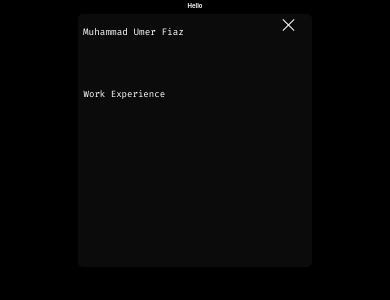
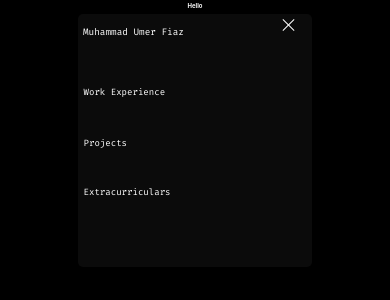
Before and after one commit to nopunindented/Portfolio-Umer, a React (Create React App) app in the folder portfolio/: page / in a window 390 px wide. Both pictures are taken after a click on the button 288 px from the left and 30 px from the top of the page. Shown: the top 300 px of the page. Built offline with nearby package versions, Linux system fonts and the light colour scheme.

Commit message:
"Finished hamburger-menu setup (without links)"

```diff
--- a/portfolio/src/components/GridHeader.tsx
+++ b/portfolio/src/components/GridHeader.tsx
@@ -52,6 +52,16 @@ const GridHeader: React.FC = () => {
                 >
                   Work Experience
                 </div>
+                <div
+                  className={`projects_navbar_hamburger ${isOpen ? "open" : ""}`}
+                >
+                  Projects
+                </div>
+                <div
+                  className={`extra_navbar_hamburger ${isOpen ? "open" : ""}`}
+                >
+                  Extracurriculars
+                </div>
               </>
             ) : null}
           </div>
--- a/portfolio/src/components/header.css
+++ b/portfolio/src/components/header.css
@@ -190,10 +190,32 @@
 .work_navbar_hamburger.open {
   position: relative;
   font-size: 97%;
-  top: 20%;
+  top: 19%;
   left: -4.4%;
   color: white;
   padding-left: 5px;
   padding-right: 5px;
   justify-self: start;
 }
+
+.projects_navbar_hamburger.open {
+  position: relative;
+  font-size: 97%;
+  top: 34.5%;
+  left: -4.4%;
+  color: white;
+  padding-left: 5px;
+  padding-right: 5px;
+  justify-self: start;
+}
+
+.extra_navbar_hamburger.open {
+  position: relative;
+  font-size: 97%;
+  top: 49%;
+  left: -4.4%;
+  color: white;
+  padding-left: 5px;
+  padding-right: 5px;
+  justify-self: start;
+}
```
